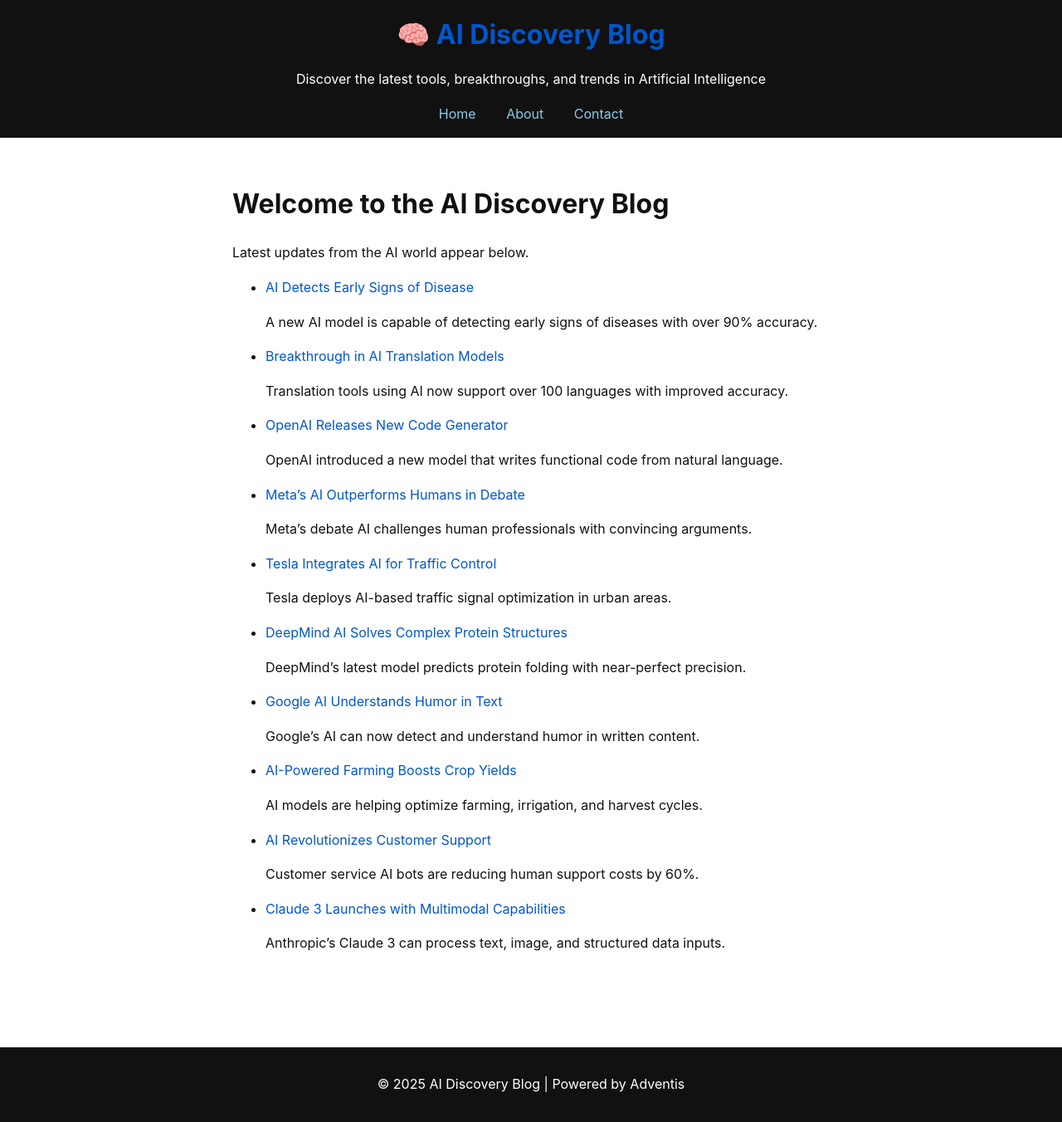
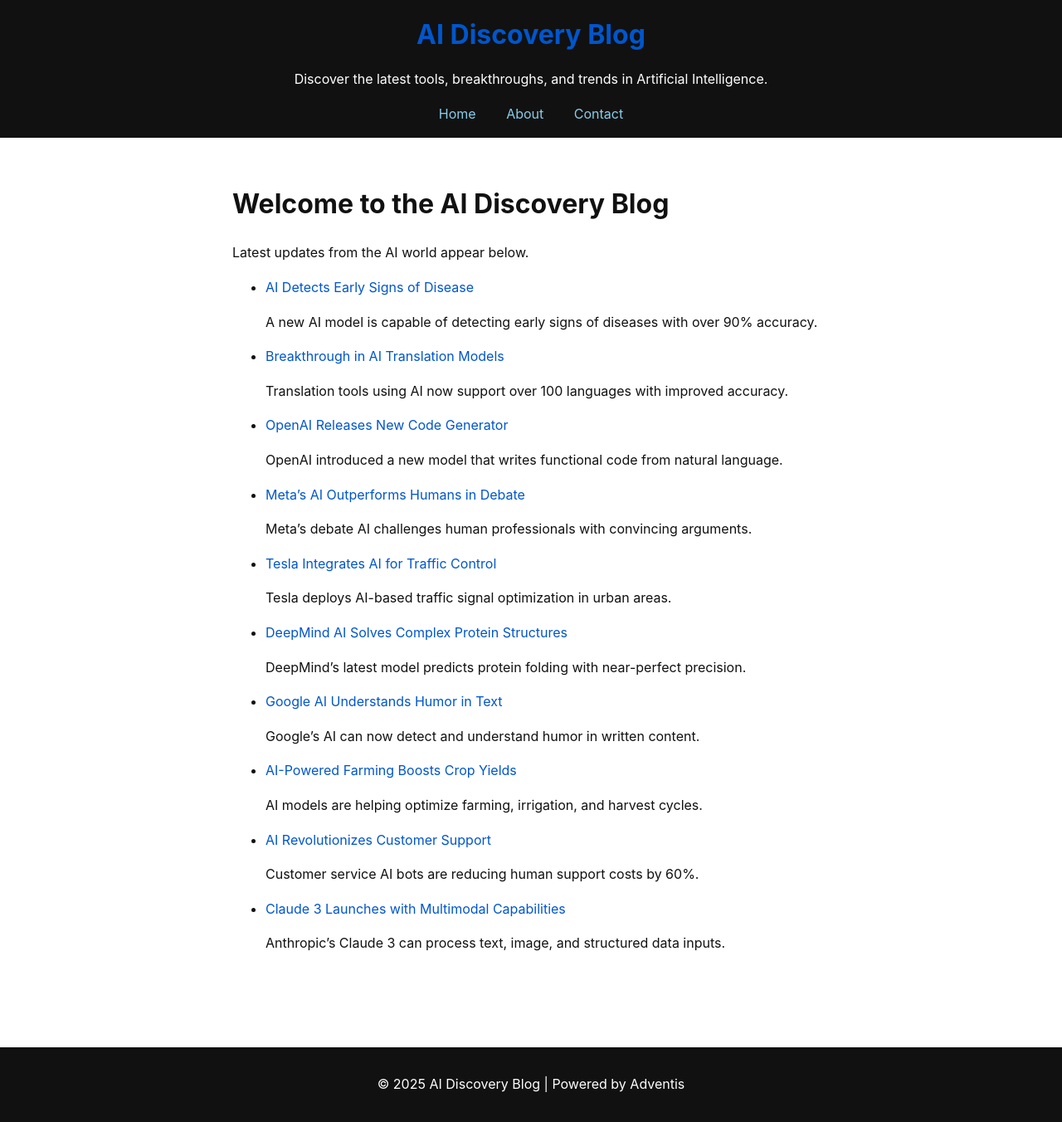
Before and after one commit to Ruirodsantos/ruirodsantos.github.io, a Jekyll site: the page built from index.html, in a window 1280 px wide. Shown: the whole page at 83% size. Built offline with Jekyll 4.4.1, drawn with Linux system fonts in a browser that asks for light colours.

Commit message:
Update default.html

```diff
--- a/_layouts/default.html
+++ b/_layouts/default.html
@@ -3,15 +3,19 @@
 <head>
   <meta charset="UTF-8">
   <title>{{ page.title }}</title>
-  <link rel="stylesheet" href="/assets/style.css">
-  <!-- Google AdSense -->
+  <meta name="viewport" content="width=device-width, initial-scale=1.0">
+
+  <!-- Google AdSense (código correto) -->
   <script async src="https://pagead2.googlesyndication.com/pagead/js/adsbygoogle.js?client=ca-pub-7715134134171575"
-     crossorigin="anonymous"></script>
+    crossorigin="anonymous"></script>
+
+  <!-- Caminho CSS respeitando baseurl -->
+  <link rel="stylesheet" href="{{ '/assets/style.css' | relative_url }}">
 </head>
 <body>
   <header>
-    <h1><a href="{{ '/' | relative_url }}">🧠 {{ site.title }}</a></h1>
-    <p>Discover the latest tools, breakthroughs, and trends in Artificial Intelligence</p>
+    <h1><a href="{{ '/' | relative_url }}">{{ site.title }}</a></h1>
+    <p>{{ site.description }}</p>
     <nav>
       <a href="{{ '/' | relative_url }}">Home</a>
       <a href="{{ '/about.html' | relative_url }}">About</a>
@@ -20,17 +24,6 @@
   </header>
 
   <main>
-    <!-- Google AdSense block before content -->
-    <ins class="adsbygoogle"
-         style="display:block; text-align:center; margin-bottom: 20px;"
-         data-ad-client="ca-pub-7715134134171575"
-         data-ad-slot="1234567890"
-         data-ad-format="auto"
-         data-full-width-responsive="true"></ins>
-    <script>
-         (adsbygoogle = window.adsbygoogle || []).push({});
-    </script>
-
     {{ content }}
   </main>
 
```
